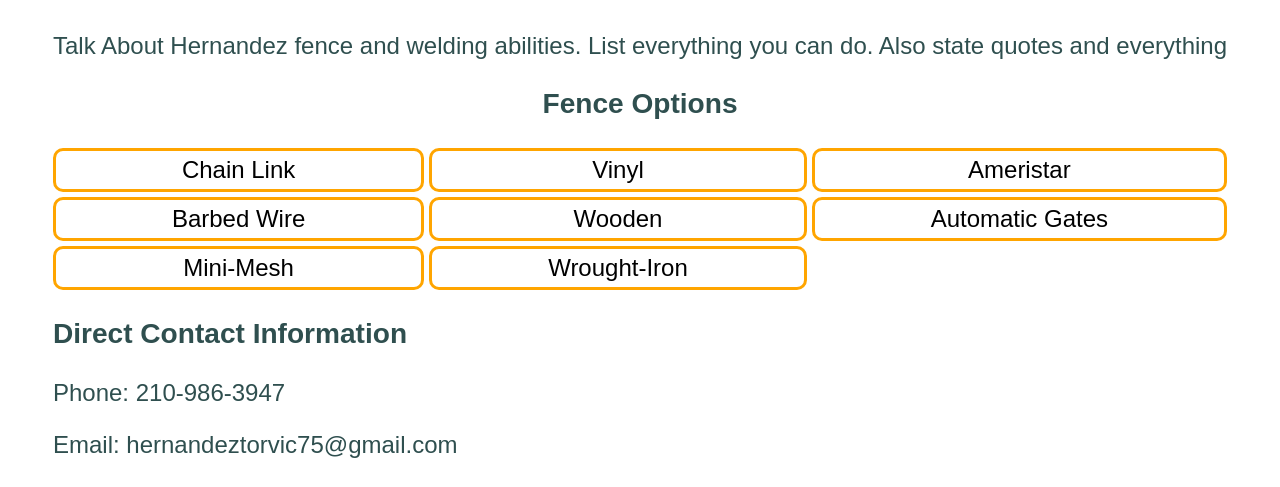
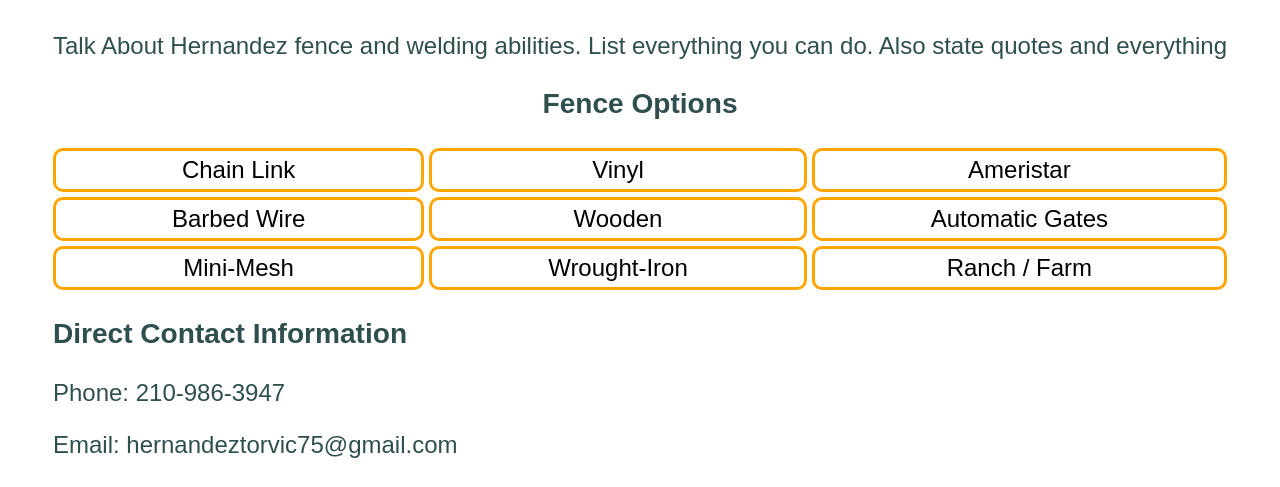
Before and after one commit to AtomicNuggeteer/HF-W, a plain HTML site: page index.html in a window 1280 px wide. Shown: the part 612-1099 px from the top of the page. Drawn offline with Linux system fonts and the light colour scheme.

Commit message:
adding fence option

```diff
--- a/index.html
+++ b/index.html
@@ -35,6 +35,7 @@
                     <div>Automatic Gates</div>
                     <div>Mini-Mesh</div>
                     <div>Wrought-Iron</div>
+                    <div>Ranch / Farm</div>
                 </div>
                 <h3>Direct Contact Information</h1>
                 <p>Phone: 210-986-3947</p>
```
